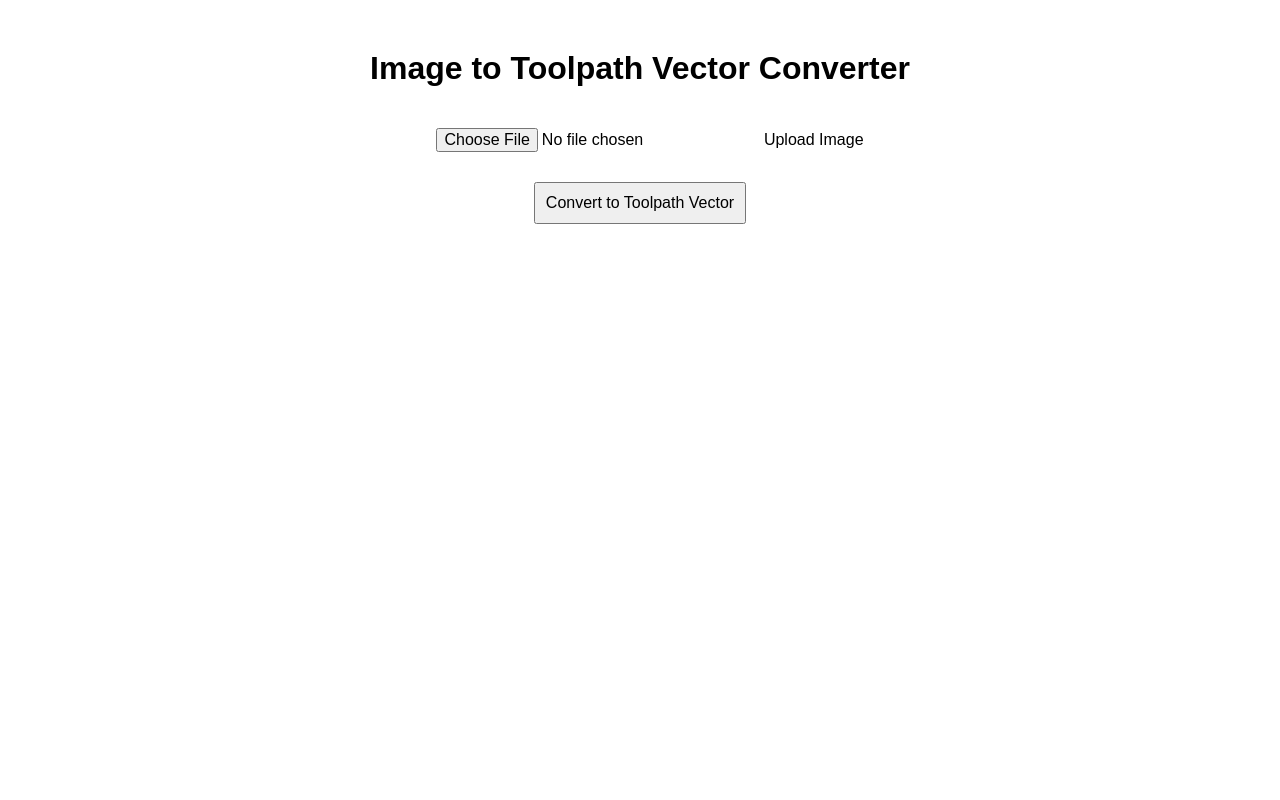
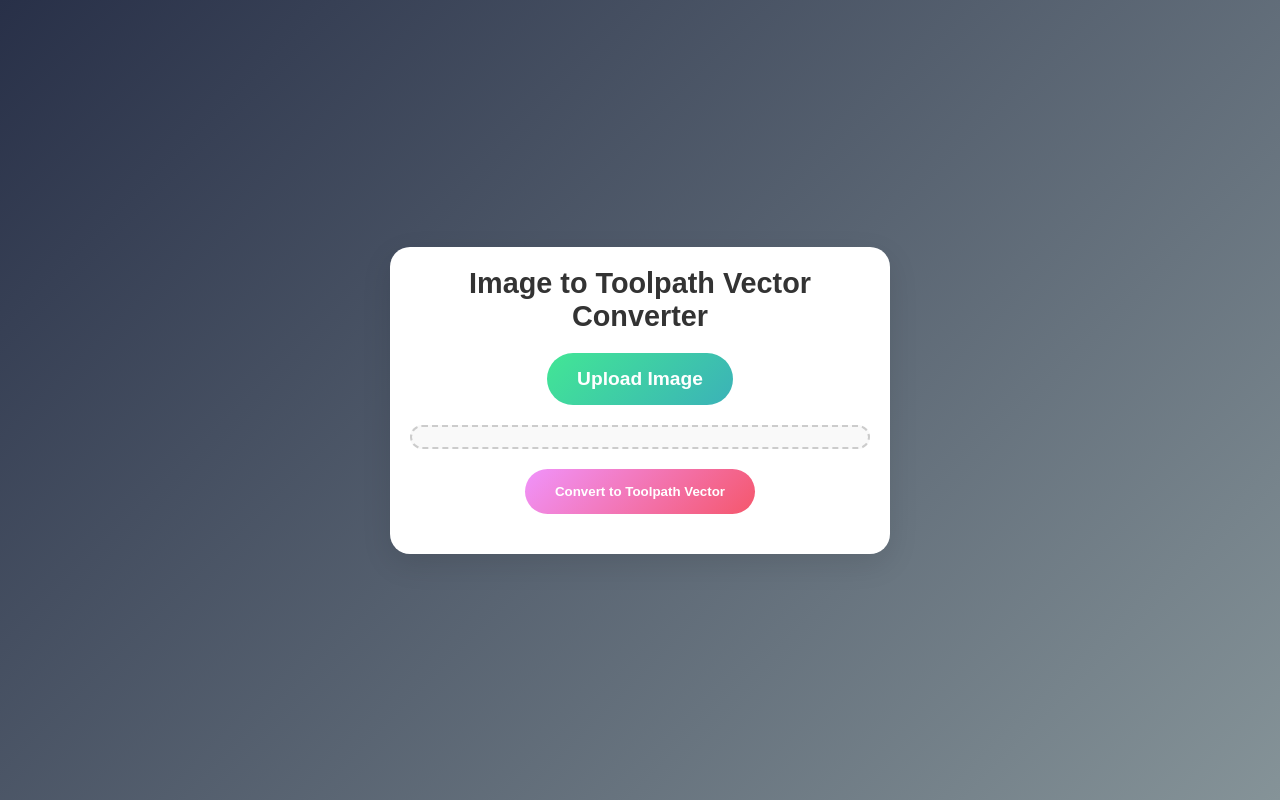
Before and after one commit to kjkohl/tig-vect, a plain HTML site: page index.html in a window 1280 px wide. Drawn offline with Linux system fonts and the light colour scheme.

Commit message:
Update style.css

```diff
--- a/style.css
+++ b/style.css
@@ -1,27 +1,83 @@
-body {
-    font-family: Arial, sans-serif;
-    text-align: center;
-    margin-top: 50px;
+/* Reset some default styles */
+* {
+  margin: 0;
+  padding: 0;
+  box-sizing: border-box;
 }
 
-input, button {
-    margin: 10px;
-    padding: 10px;
-    font-size: 16px;
+body {
+  font-family: 'Arial', sans-serif;
+  background: linear-gradient(135deg, #283048, #859398);
+  display: flex;
+  justify-content: center;
+  align-items: center;
+  height: 100vh;
 }
 
-#vector-container {
-    margin-top: 20px;
+.container {
+  text-align: center;
+  background: #fff;
+  padding: 20px;
+  border-radius: 20px;
+  box-shadow: 0px 10px 30px rgba(0, 0, 0, 0.1);
+  max-width: 500px;
+  width: 100%;
 }
 
-#downloadLink {
-    display: none;
-    margin-top: 0px;
-    font-size: 18px;
-    text-decoration: none;
-    color: white;
-    background-color: orange;
-    padding: 10px 20px;
-    border-radius: 5px;
+h1 {
+  margin-bottom: 20px;
+  color: #333;
+  font-size: 1.8em;
+}
 
+.upload-box {
+  position: relative;
+  margin-bottom: 20px;
 }
+
+.upload-label {
+  display: inline-block;
+  padding: 15px 30px;
+  background: linear-gradient(135deg, #42e695, #3bb2b8);
+  border-radius: 30px;
+  color: white;
+  font-size: 1.2em;
+  font-weight: bold;
+  cursor: pointer;
+  transition: transform 0.3s ease;
+}
+
+.upload-label:hover {
+  transform: scale(1.05);
+}
+
+#imageUpload {
+  display: none;
+}
+
+.preview-box {
+  margin: 20px 0;
+  border: 2px dashed #ccc;
+  padding: 10px;
+  border-radius: 20px;
+  background: #f9f9f9;
+}
+
+.btn {
+  padding: 15px 30px;
+  background: linear-gradient(135deg, #f093fb, #f5576c);
+  color: white;
+  font-weight: bold;
+  border: none;
+  border-radius: 30px;
+  cursor: pointer;
+  transition: transform 0.3s ease;
+}
+
+.btn:hover {
+  transform: scale(1.05);
+}
+
+.result-box {
+  margin-top: 20px;
+}
```
